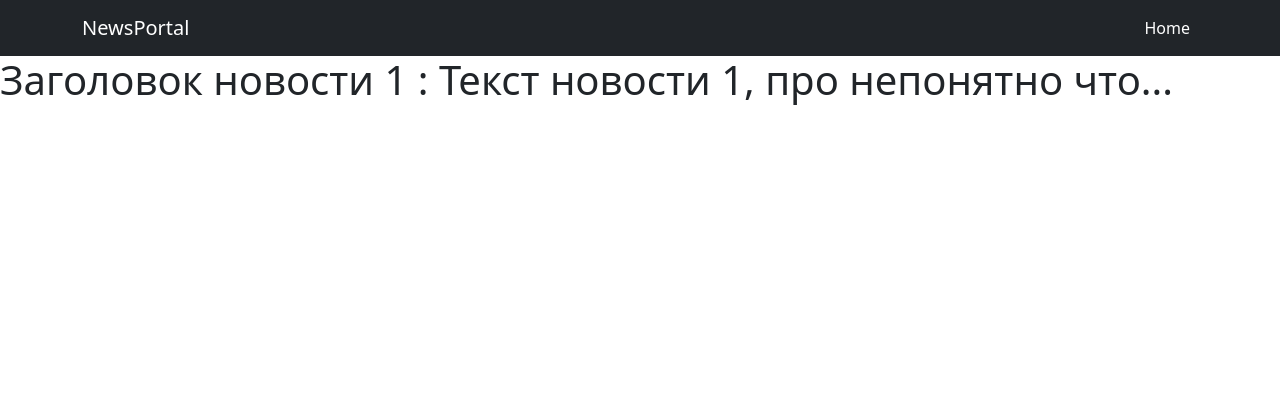
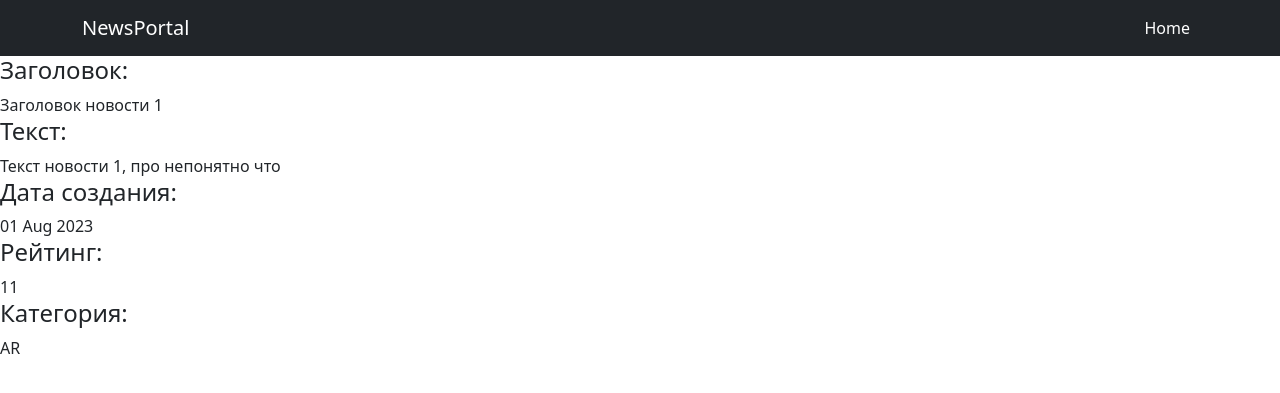
Before and after one commit to MonkasteR/NewsPortal, a Django app: page /news/1 in a window 1280 px wide. Shown: the top 393 px of the page. Run offline with Django 4.2, Linux system fonts and the light colour scheme; data comes from the database, SQL or seed files in the repository.

```diff
--- a/templates/one_news.html
+++ b/templates/one_news.html
@@ -2,10 +2,14 @@
 
 
 {% block title %}
-    News
+    News {{ one_news.pk }}
 {% endblock title %}
 
 
 {% block content %}
-    <h1>{{ one_news }}</h1>
+    <h4>Заголовок: </h4>{{ one_news.title }}</br>
+    <h4>Текст: </h4>{{ one_news.text }}</br>
+    <h4>Дата создания: </h4>{{ one_news.dateCreation|date:'d M Y' }}</br>
+    <h4>Рейтинг: </h4>{{ one_news.rating }}</br>
+    <h4>Категория: </h4>{{ one_news.categoryType }}</br>
 {% endblock content %}
```
Also changed, not shown: templates/all_news.html (+7 -5 lines).
